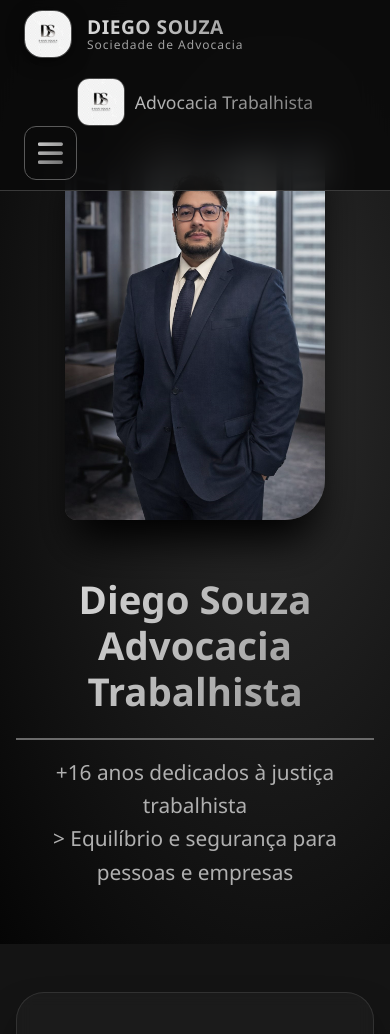
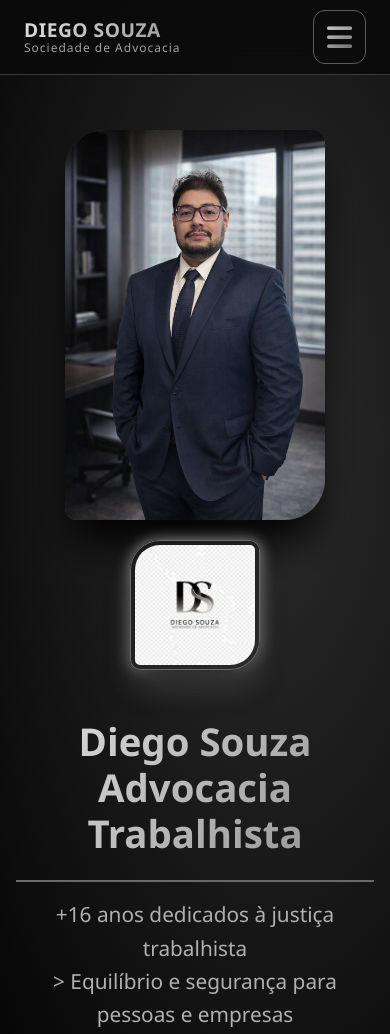
Before and after one commit to diegosouzaadv/site, a plain HTML site: page index.html in a window 390 px wide. Shown: the top 1034 px of the page. Drawn offline with Linux system fonts and the light colour scheme.

Commit message:
Update index.html

```diff
--- a/index.html
+++ b/index.html
@@ -62,20 +62,6 @@
       display: flex;
       align-items: center;
       gap: 15px;
-      flex-wrap: wrap;
-    }
-
-    .logo-area img {
-      height: 65px;
-      width: auto;
-      border-radius: 18px;
-      filter: drop-shadow(0 4px 8px #00000080);
-      transition: transform 0.2s;
-      border: 1px solid #4a4a4a;
-    }
-
-    .logo-area img:hover {
-      transform: scale(1.02);
     }
 
     .logo-text {
@@ -99,30 +85,6 @@
       color: #a0a0a0;
       font-weight: 400;
       letter-spacing: 1px;
-    }
-
-    .logo-extra {
-      display: flex;
-      align-items: center;
-      gap: 10px;
-      border-left: 2px solid #3a3a3a;
-      padding-left: 15px;
-      margin-left: 5px;
-    }
-
-    .logo-extra img {
-      height: 45px;
-      width: auto;
-      border-radius: 12px;
-      filter: grayscale(30%);
-    }
-
-    .logo-extra span {
-      font-size: 1.1rem;
-      font-weight: 500;
-      background: linear-gradient(135deg, #c0c0c0, #7a7a7a);
-      -webkit-background-clip: text;
-      -webkit-text-fill-color: transparent;
     }
 
     .nav-menu {
@@ -221,10 +183,15 @@
     }
 
     .hero-img {
-      flex: 0 0 280px;
+      flex: 0 0 320px;
+      position: relative;
+      display: flex;
+      flex-direction: column;
+      align-items: center;
+      gap: 20px;
     }
 
-    .hero-img img {
+    .hero-img .foto-advogado {
       width: 100%;
       max-width: 340px;
       border-radius: 40px 12px 40px 12px;
@@ -233,9 +200,38 @@
       filter: grayscale(20%);
     }
 
-    .hero-img img:hover {
+    .hero-img .foto-advogado:hover {
       transform: scale(1.01);
       box-shadow: 0 40px 50px -8px #222;
+    }
+
+    /* Logo animada com reflexos */
+    .logo-destaque {
+      width: 180px;
+      height: auto;
+      border-radius: 30px 10px 30px 10px;
+      box-shadow: 0 20px 30px -10px #000,
+                  0 0 0 1px #4a4a4a inset,
+                  0 0 20px rgba(255,255,255,0.2);
+      animation: reflexoSuave 4s infinite ease-in-out;
+      filter: drop-shadow(0 0 5px rgba(200,200,200,0.3));
+      transition: transform 0.3s;
+      background: linear-gradient(145deg, #1a1a1a, #2a2a2a);
+      padding: 5px;
+    }
+
+    .logo-destaque:hover {
+      transform: scale(1.03);
+      animation: none;
+      box-shadow: 0 20px 30px -8px #000, 0 0 0 2px #6a6a6a inset, 0 0 25px #aaa;
+    }
+
+    @keyframes reflexoSuave {
+      0% { box-shadow: 0 20px 30px -10px #000, 0 0 0 1px #4a4a4a inset, 0 0 5px rgba(255,255,255,0.1); }
+      25% { box-shadow: 0 20px 30px -8px #222, 0 0 0 1px #6a6a6a inset, 0 0 15px rgba(220,220,220,0.4); }
+      50% { box-shadow: 0 25px 35px -8px #111, 0 0 0 1px #8a8a8a inset, 0 0 25px rgba(240,240,240,0.6); }
+      75% { box-shadow: 0 20px 30px -8px #222, 0 0 0 1px #6a6a6a inset, 0 0 15px rgba(220,220,220,0.4); }
+      100% { box-shadow: 0 20px 30px -10px #000, 0 0 0 1px #4a4a4a inset, 0 0 5px rgba(255,255,255,0.1); }
     }
 
     /* SOBRE */
@@ -432,7 +428,7 @@
       scale: 1.02;
     }
 
-    /* FOOTER */
+    /* FOOTER com LinkedIn */
     footer {
       background: #0a0a0a;
       padding: 2rem;
@@ -450,13 +446,15 @@
 
     .social-links a {
       color: #a0a0a0;
-      font-size: 2rem;
-      transition: 0.2s;
+      font-size: 2.2rem;
+      transition: 0.3s;
+      display: inline-block;
     }
 
     .social-links a:hover {
       color: #0e76a8;
-      transform: scale(1.1);
+      transform: scale(1.15) translateY(-3px);
+      filter: drop-shadow(0 0 8px #0e76a8);
     }
 
     /* ===== RESPONSIVIDADE ===== */
@@ -465,25 +463,12 @@
         padding: 0.6rem 1.5rem;
       }
 
-      .logo-area img {
-        height: 55px;
-      }
-
       .logo-text .nome {
         font-size: 1.2rem;
       }
 
       .logo-text .subtitulo {
         font-size: 0.75rem;
-      }
-
-      .logo-extra {
-        border-left: none;
-        padding-left: 0;
-        margin-left: 0;
-        width: 100%;
-        justify-content: center;
-        margin-top: 5px;
       }
 
       .menu-toggle {
@@ -531,17 +516,22 @@
         padding-left: 0;
       }
 
-      .hero-img img {
+      .hero-img {
+        flex: 0 0 auto;
+      }
+
+      .hero-img .foto-advogado {
         max-width: 260px;
+      }
+
+      .logo-destaque {
+        width: 150px;
       }
     }
 
     @media screen and (max-width: 480px) {
       section {
         padding: 3rem 1rem;
-      }
-      .logo-area img {
-        height: 48px;
       }
       .card-item {
         max-width: 100%;
@@ -550,23 +540,18 @@
         width: 100%;
         font-size: 1.2rem;
       }
+      .logo-destaque {
+        width: 130px;
+      }
     }
   </style>
 </head>
 <body>
   <header>
     <div class="logo-area">
-      <!-- Logo principal -->
-      <img src="logo.png" alt="Logo Diego Souza Advocacia" onerror="this.src='https://via.placeholder.com/180x65/222222/888888?text=LOGO'">
       <div class="logo-text">
         <span class="nome">DIEGO SOUZA</span>
         <span class="subtitulo">Sociedade de Advocacia</span>
-      </div>
-
-      <!-- Nova logo extra: Advocacia Trabalhista -->
-      <div class="logo-extra">
-        <img src="logo.png" alt="Logo Advocacia Trabalhista" onerror="this.src='https://via.placeholder.com/120x45/333333/aaaaaa?text=TRABALHISTA'">
-        <span>Advocacia Trabalhista</span>
       </div>
     </div>
 
@@ -581,7 +566,7 @@
     </nav>
   </header>
 
-  <!-- HERO com foto Diego.png -->
+  <!-- HERO com foto Diego.png e LOGO DENTRO DO MESMO CONTAINER -->
   <section class="hero" id="inicio">
     <div class="container hero-content">
       <div class="hero-text">
@@ -589,7 +574,11 @@
         <p>+16 anos dedicados à justiça trabalhista<br> > Equilíbrio e segurança para pessoas e empresas</p>
       </div>
       <div class="hero-img">
-        <img src="Diego.png" alt="Dr. Diego Souza" onerror="this.src='https://via.placeholder.com/340x380/2d2d2d/999999?text=DIEGO+FOTO'">
+        <!-- Foto do advogado -->
+        <img src="Diego.png" alt="Dr. Diego Souza" class="foto-advogado" onerror="this.src='https://via.placeholder.com/340x380/2d2d2d/999999?text=DIEGO+FOTO'">
+
+        <!-- LOGO animada com reflexos -->
+        <img src="logo.png" alt="Logo Diego Advocacia" class="logo-destaque" onerror="this.src='https://via.placeholder.com/180x80/222222/888888?text=ADVOCACIA'">
       </div>
     </div>
   </section>
@@ -644,7 +633,7 @@
     </div>
   </section>
 
-  <!-- SEÇÃO CONTATO com formulário que envia email -->
+  <!-- SEÇÃO CONTATO -->
   <section class="contato" id="contato">
     <div class="container contato-wrapper">
       <div class="info-contato">
@@ -662,11 +651,11 @@
         </a>
       </div>
 
-      <!-- Formulário com action mailto -->
+      <!-- Formulário -->
       <form class="form-contato" action="mailto:diegosouza3@hotmail.com" method="post" enctype="text/plain">
         <input type="text" name="Nome" placeholder="Nome completo" required>
         <input type="email" name="Email" placeholder="Seu melhor e-mail" required>
-        <input type="tel" name="Telefone" placeholder="(41) 96830-132">
+        <input type="tel" name="Telefone" placeholder="Seu melhor telefone">
         <textarea name="Mensagem" placeholder="Descreva brevemente sua necessidade..." required></textarea>
         <button type="submit" class="btn-enviar"><i class="fas fa-paper-plane" style="margin-right: 8px;"></i> Enviar mensagem</button>
       </form>
@@ -676,12 +665,12 @@
   <!-- FOOTER com LinkedIn -->
   <footer>
     <div class="social-links">
-      <a href="https://www.linkedin.com/in/diegosouzaadv" target="_blank" title="LinkedIn Diego Souza">
+      <a href="#" target="_blank" title="LinkedIn Diego Souza (em breve)">
         <i class="fab fa-linkedin"></i>
       </a>
     </div>
     <p>© 2026 Diego Souza - Sociedade de Advocacia. Todos os direitos reservados.</p>
-    <p style="margin-top: 1rem; font-size: 0.9rem; color:#4a4a4a;">16 anos de atuação · PUC/PR · EMATRA</p>
+    <p style="margin-top: 1rem; font-size: 0.9rem; color:#4a4a4a;">OAB - Numero da OAB do Negao</p>
   </footer>
 
   <!-- JavaScript para menu mobile -->
```
